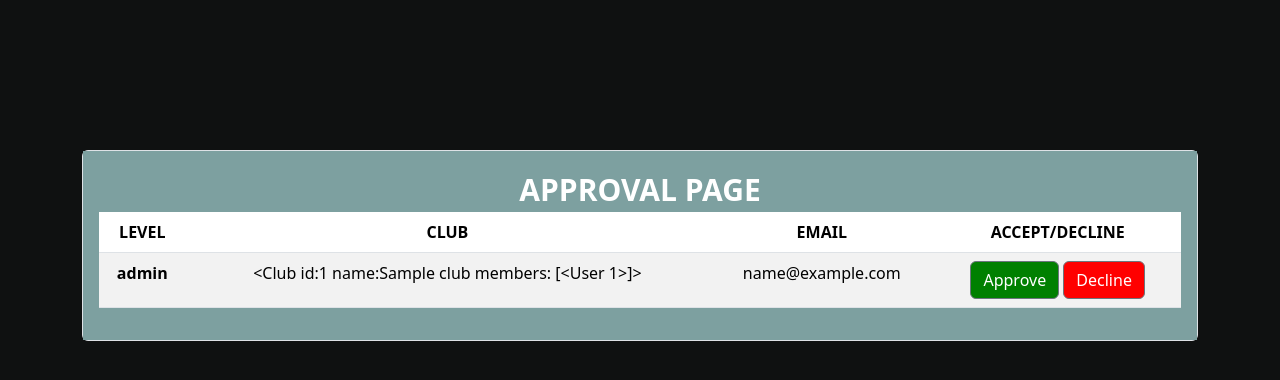
After one commit to piyush-panpaliya/krackHack, a Flask app: template src/templates/approve-user.html in a window 1280 px wide. The commit adds this page. Shown: the top 380 px of the page. Run offline with Flask 3, Linux system fonts and the light colour scheme; tables that the repository leaves empty hold one stand-in row (values such as "Sample post"); the template is opened without the code that fills it: values that come from a table or form of the project are taken from there, most other values are stand-ins (such as "Sample title", 1, 10 or a date in 2020).

Commit message:
DONEEEEEEE LETSS GOOOOOOOOO

```diff
--- /dev/null
+++ b/src/templates/approve-user.html
@@ -0,0 +1,102 @@
+{% extends 'layout.html' %} {% block content %}
+
+<div class="container">
+	<div class="card border">
+		<div class="card-body" style="background-color: #7da0a0">
+			<div class="row" style="background-color: transparent">
+				<div class="col-md abcd">
+					<p
+						class="card-text headings"
+						style="
+							font-size: 30px;
+							font-weight: bolder;
+							color: white;
+							background-color: transparent;
+						"
+					>
+						APPROVAL PAGE
+					</p>
+				</div>
+			</div>
+			<table class="table table-striped table-hover">
+				<thead>
+					<tr>
+						<th scope="col">LEVEL</th>
+						<th scope="col">CLUB</th>
+						<th scope="col">EMAIL</th>
+						<th scope="col">ACCEPT/DECLINE</th>
+					</tr>
+				</thead>
+
+				<tbody>
+					{% for member in users %}
+					<tr>
+						<th scope="row">{{ member.level }}</th>
+						<td>{{ member.club }}</td>
+						<td>{{ member.email }}</td>
+						<td>
+							<form
+								id="approvalForm"
+								method="POST"
+								action="/admin/approve-user"
+							>
+								<button
+									type="button"
+									class="btn btn-secondary accept"
+									onclick="submitForm(true)"
+								>
+									Approve
+								</button>
+								<button
+									type="button"
+									class="btn btn-secondary decline"
+									onclick="submitForm(false)"
+								>
+									Decline
+								</button>
+								<input type="hidden" id="approvalField" name="approved" />
+								<input
+									type="hidden"
+									id="approvalField"
+									name="id"
+									value="{{ member.id }}"
+								/>
+							</form>
+
+							<script>
+								function submitForm(approval) {
+									document.getElementById('approvalField').value = approval
+									document.getElementById('approvalForm').submit()
+								}
+							</script>
+						</td>
+					</tr>
+					{% endfor %}
+				</tbody>
+			</table>
+		</div>
+	</div>
+</div>
+<style>
+	body {
+		background-color: #0f1111;
+		margin-top: 150px;
+	}
+	.abcd {
+		display: flex;
+		background-color: transparent;
+		align-items: center;
+		justify-content: center;
+	}
+	.decline {
+		background-color: red;
+	}
+	.accept {
+		background-color: green;
+	}
+	th,
+	td {
+		text-align: center;
+	}
+</style>
+{% endblock %}
```
Also changed, not shown: src/auth.py (+25 -24 lines), src/forms.py (+4 -6 lines), src/templates/approve.html (+14 -3 lines), src/views.py (+63 -42 lines), src/templates/admin.html (deleted).
